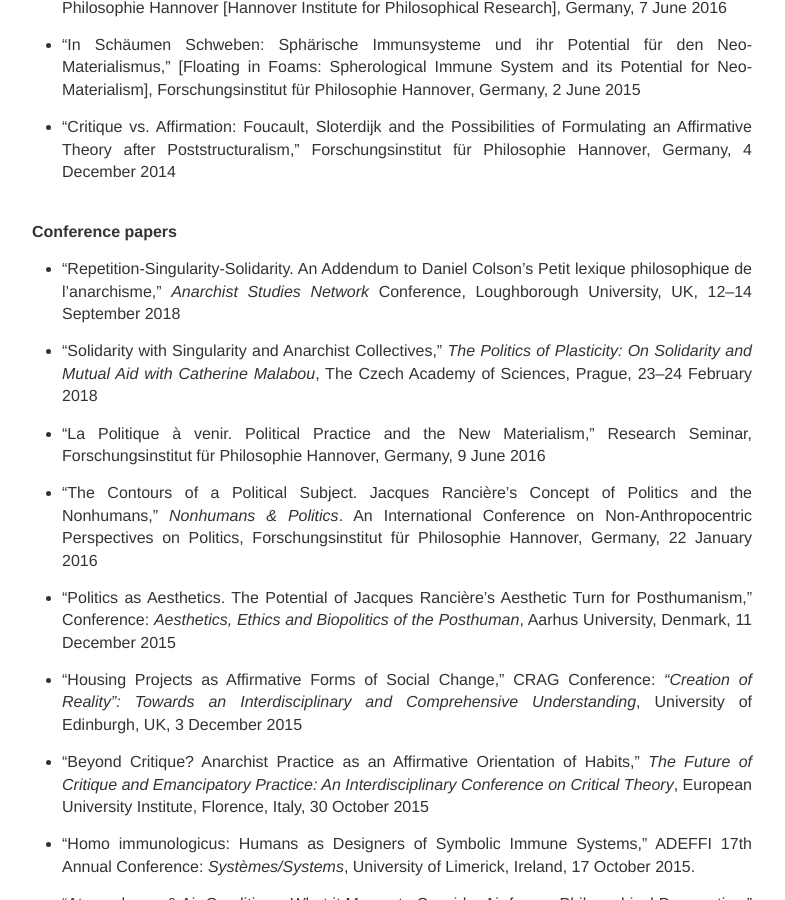
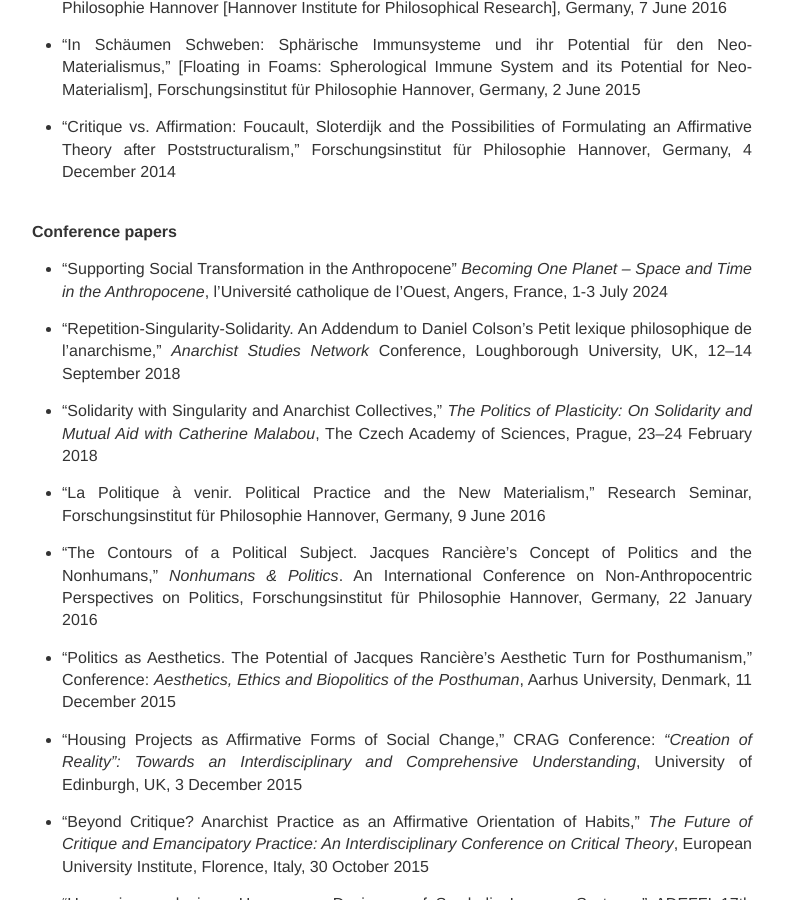
Before and after one commit to IJanicka/IJanicka.github.io, a Jekyll site: the page built from talks.md, in a window 1280 px wide and 900 px high, scrolled down 1275 px. Shown: the whole window, without its empty margins (248-1033 px from the left). Built offline with Jekyll 4.4.1, drawn with Linux system fonts in a browser that asks for light colours.

Commit message:
Update talks.md

```diff
--- a/talks.md
+++ b/talks.md
@@ -44,6 +44,8 @@
 
 
 **Conference papers**<br>
+
+* “Supporting Social Transformation in the Anthropocene” *Becoming One Planet – Space and Time in the Anthropocene*, l’Université catholique de l’Ouest, Angers, France, 1-3 July 2024 <br>
 
 * “Repetition-Singularity-Solidarity. An Addendum to Daniel Colson’s Petit lexique philosophique de l’anarchisme,” *Anarchist Studies Network* Conference, Loughborough University, UK, 12–14 September 2018<br>
 
```
